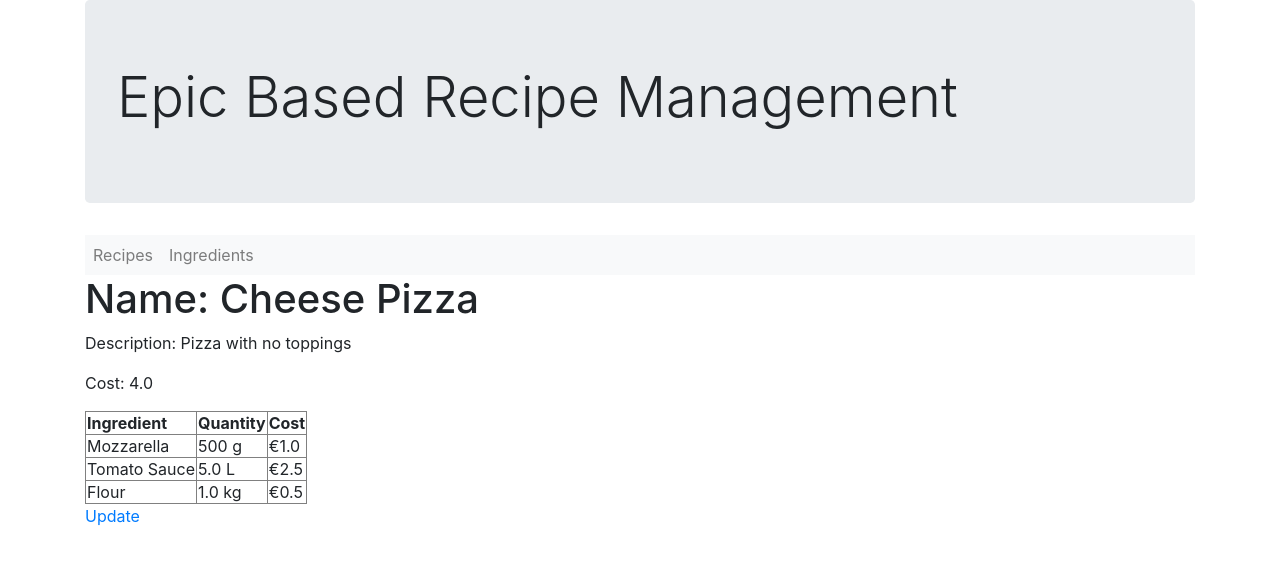
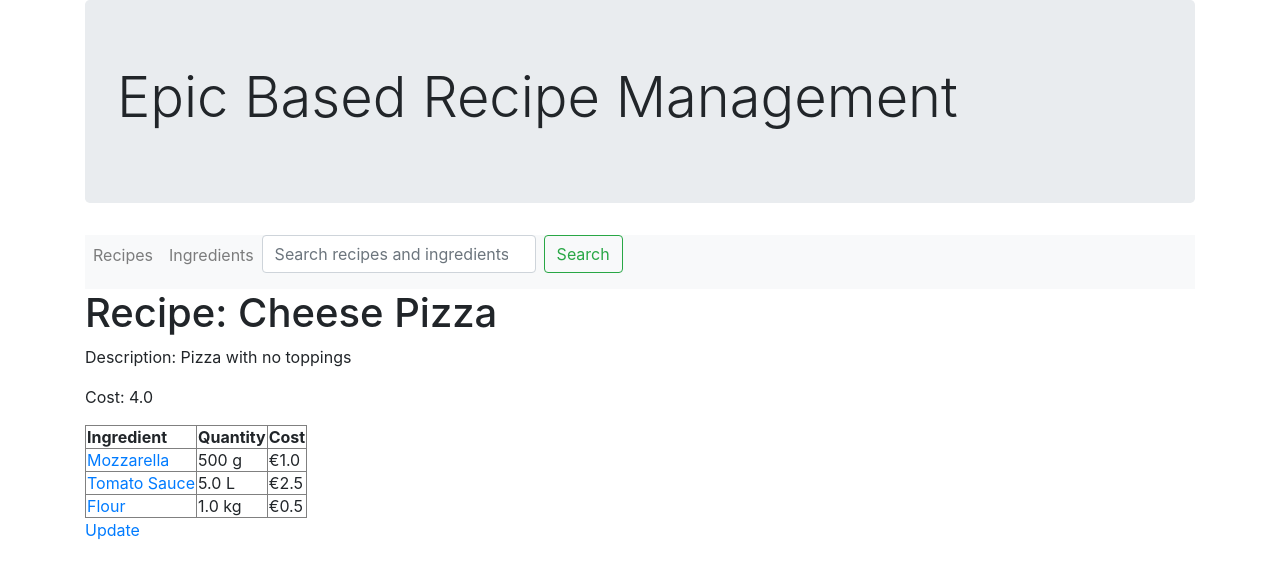
Before and after one commit to paulizleet/apicbase_test, a Django app: page /recipe/2/ in a window 1280 px wide. Shown: the top 579 px of the page. Run offline with Django 3.2, Linux system fonts and the light colour scheme; data comes from the database, SQL or seed files in the repository; some libraries are stand-ins or nearby versions.

Commit message:
Added search, switched to template urls

```diff
--- a/apicbase/templates/base/base.html
+++ b/apicbase/templates/base/base.html
@@ -18,8 +18,8 @@
         <script
 			  src="https://code.jquery.com/jquery-3.4.1.js"
 			  integrity="sha256-WpOohJOqMqqyKL9FccASB9O0KwACQJpFTUBLTYOVvVU="
-			  crossorigin="anonymous">
-        </script>
+			  crossorigin="anonymous"></script>
+
 
         {% comment %} utilities.js {% endcomment %}
         <script
@@ -36,10 +36,17 @@
                 <div id="navbarNav">
                     <ul class="navbar-nav">
                         <li class="nav-item">
-                            <a class="nav-link" href="/recipe">Recipes </a>
+                            <a class="nav-link" href="{% url 'apicbase:recipe-index'%}">Recipes </a>
                         </li>
                         <li class="nav-item">
-                            <a class="nav-link" href="/ingredient">Ingredients</a>
+                            <a class="nav-link" href="{% url 'apicbase:ingredient-index'%}">Ingredients</a>
+                        </li>
+                        <li class="nav-item">
+                            <form id="search-form" action="{% url 'apicbase:search-results'%}" class="form-inline" method="get">
+                                {% comment %} {% csrf_token %} {% endcomment %}
+                                <input name="q" class="form-control mr-sm-2" type="search" placeholder="Search recipes and ingredients">
+                                <button class="btn btn-outline-success my-2 my-sm-0" type="submit">Search</button>
+                            </form>
                         </li>
                     </ul>
                 </div>
--- a/apicbase/templates/ingredients/detail.html
+++ b/apicbase/templates/ingredients/detail.html
@@ -2,7 +2,7 @@
 
 {% block content %}
 
-<h1>Name: {{ingredient.ingredient_name}}</h1>
+<h1>Ingredient: {{ingredient.ingredient_name}}</h1>
 <p>Description: {{ingredient.ingredient_desc}}</p>
 <p>Cost: {{ingredient.ingredient_cost}}</p>
 <p>Unit Size: {{ ingredient.ingredient_unit_size}}</p>
--- a/apicbase/templates/ingredients/index.html
+++ b/apicbase/templates/ingredients/index.html
@@ -6,7 +6,7 @@
     {% if ingredient_list %}
         <ul>
         {% for ingredient in ingredient_list %}
-            <li><a href="{{ ingredient.id }}/">{{ ingredient.ingredient_name }}</a> - {{ingredient.ingredient_desc}}</li>
+            <li><a href="{% url 'apicbase:ingredient-detail' ingredient.id%}/">{{ ingredient.ingredient_name }}</a> - {{ingredient.ingredient_desc}}</li>
         {% endfor %}
         </ul>
     {% else %}
--- a/apicbase/templates/recipes/detail.html
+++ b/apicbase/templates/recipes/detail.html
@@ -2,7 +2,7 @@
 
 {% block content %}
 
-<h1>Name: {{recipe.recipe_name}}</h1>
+<h1>Recipe: {{recipe.recipe_name}}</h1>
 <p>Description: {{recipe.recipe_desc}}</p>
 <p>Cost: {{cost}} </p>
     <table id="ingredients-list" border="1">
@@ -12,7 +12,7 @@
 
 {% for ingredient, cost in data.items  %}
 <tr>
-    <td> {{ingredient.ingredient.ingredient_name}}</td>
+    <td> <a href='{% url 'apicbase:ingredient-detail' ingredient.ingredient.id %}' >{{ingredient.ingredient.ingredient_name}}</td>
 
     {% comment %} apparently you can call methods without parentheses {% endcomment %}
     <td> {{ingredient.get_measure}} </td>
@@ -21,5 +21,5 @@
 {% endfor %}
 </table>
 
-<a href="update">Update</a>
+<a href="{% url 'apicbase:recipe-update' recipe.id%}">Update</a>
 {% endblock %}
--- a/apicbase/templates/recipes/recipe_create_form.html
+++ b/apicbase/templates/recipes/recipe_create_form.html
@@ -8,7 +8,7 @@
 
         <table id="ingredients-list" border="1">
         <thead>
-        <tr><th>Ingredient</th><th>Quantity</th><th>Del.</th></tr>
+        <tr><th>Ingredient</th><th>Quantity (cL/g)</th><th>Del.</th></tr>
         </thead>
         {% if recipe.ingredients %}
             {% for each in recipe.ingredients.all %}
```
Also changed, not shown: apicbase/templates/base/search.html (added, +35 -0 lines).
